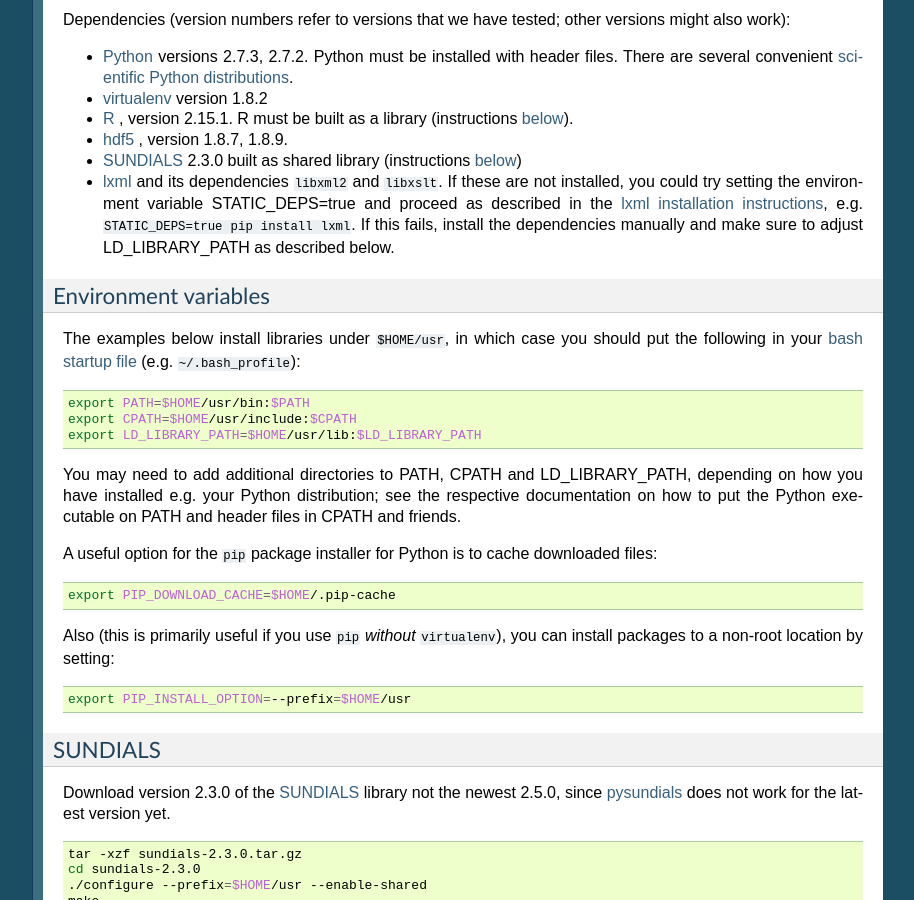
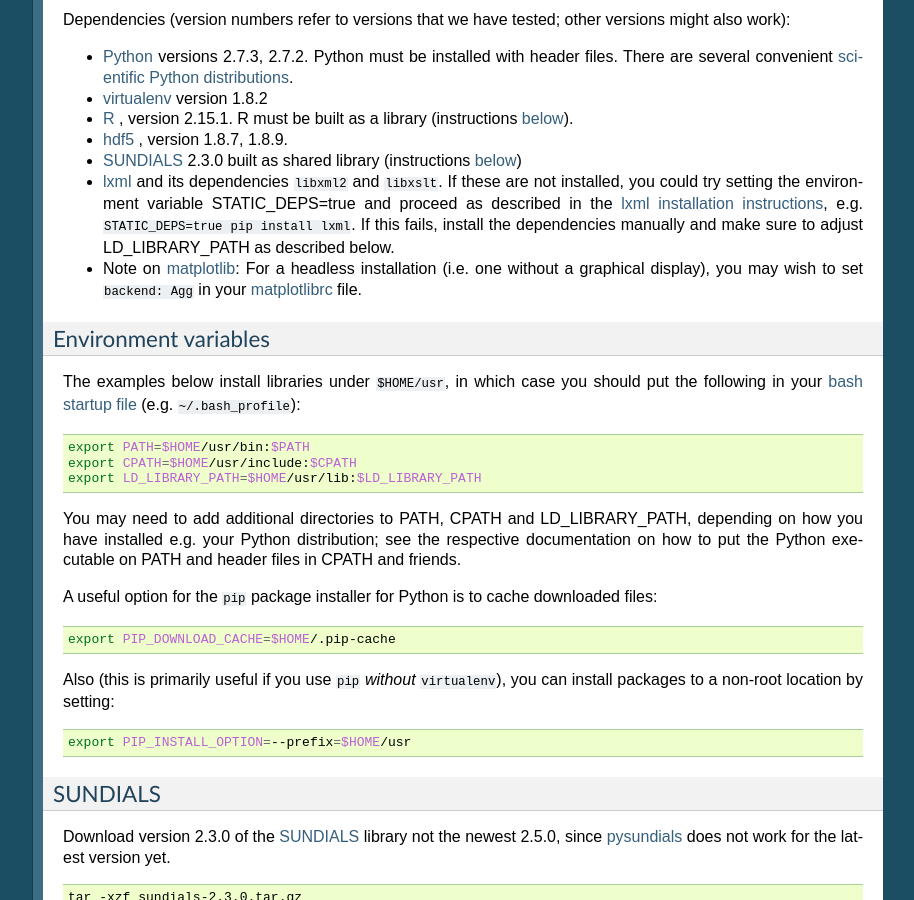
Before and after one commit to jonovik/cgptoolbox, a Sphinx documentation site: the page built from doc/source/install.rst, in a window 1280 px wide and 900 px high, scrolled down 789 px. Shown: the whole window, without its empty margins (187-1101 px from the left). Built offline with Sphinx 7.4.7, drawn with Linux system fonts in a browser that asks for light colours; pages that are not in the unit, such as notebooks, are missing from menus.

Commit message:
Explain how to set backend: Agg for matplotlib without graphical display.

```diff
--- a/doc/source/install.rst
+++ b/doc/source/install.rst
@@ -85,6 +85,10 @@ versions might also work):
   e.g. ``STATIC_DEPS=true pip install lxml``. If this fails, install the
   dependencies manually and make sure to adjust LD_LIBRARY_PATH as described
   below.
+* Note on `matplotlib <http://matplotlib.org>`_: For a headless installation
+  (i.e. one without a graphical display), you may wish to set ``backend: Agg``
+  in your `matplotlibrc
+  <http://matplotlib.org/users/customizing.html#the-matplotlibrc-file>`_ file.
 
 .. environment-variables:
 
```
